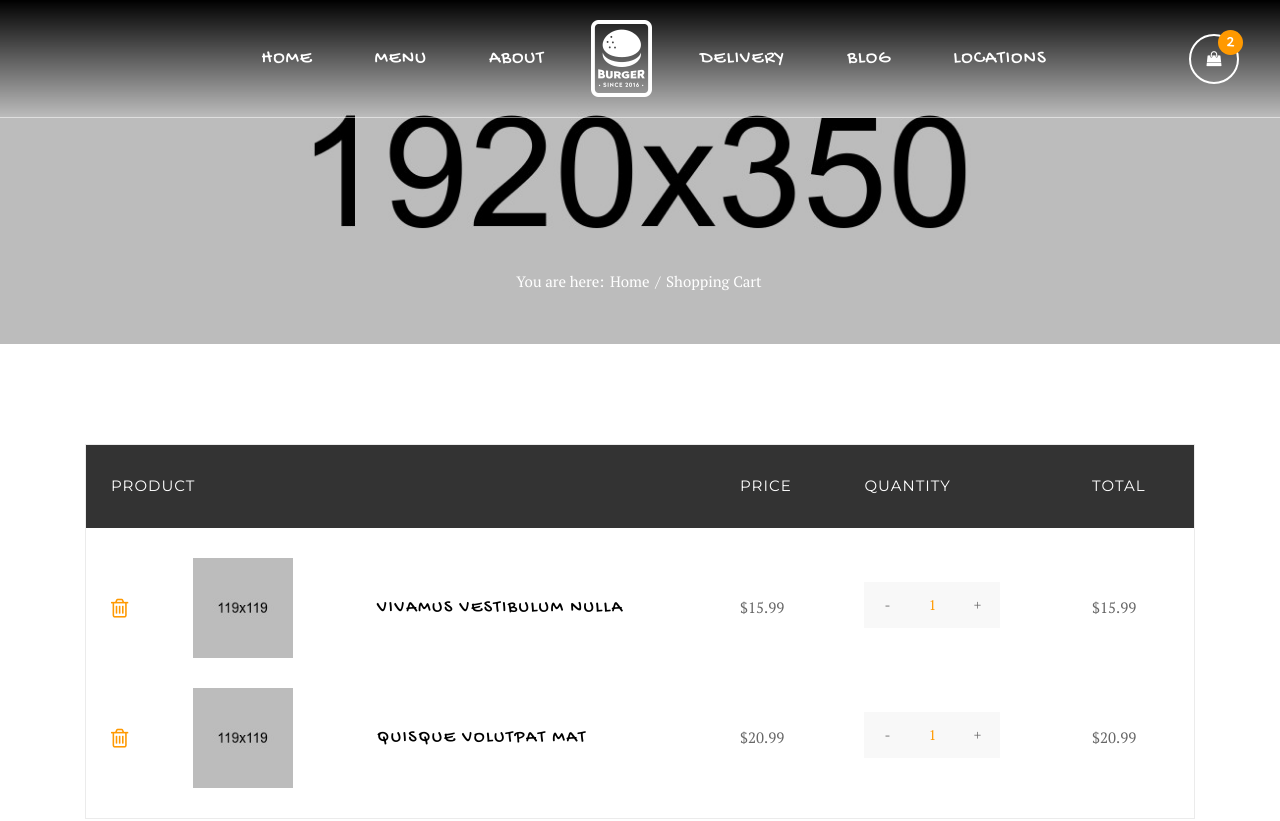
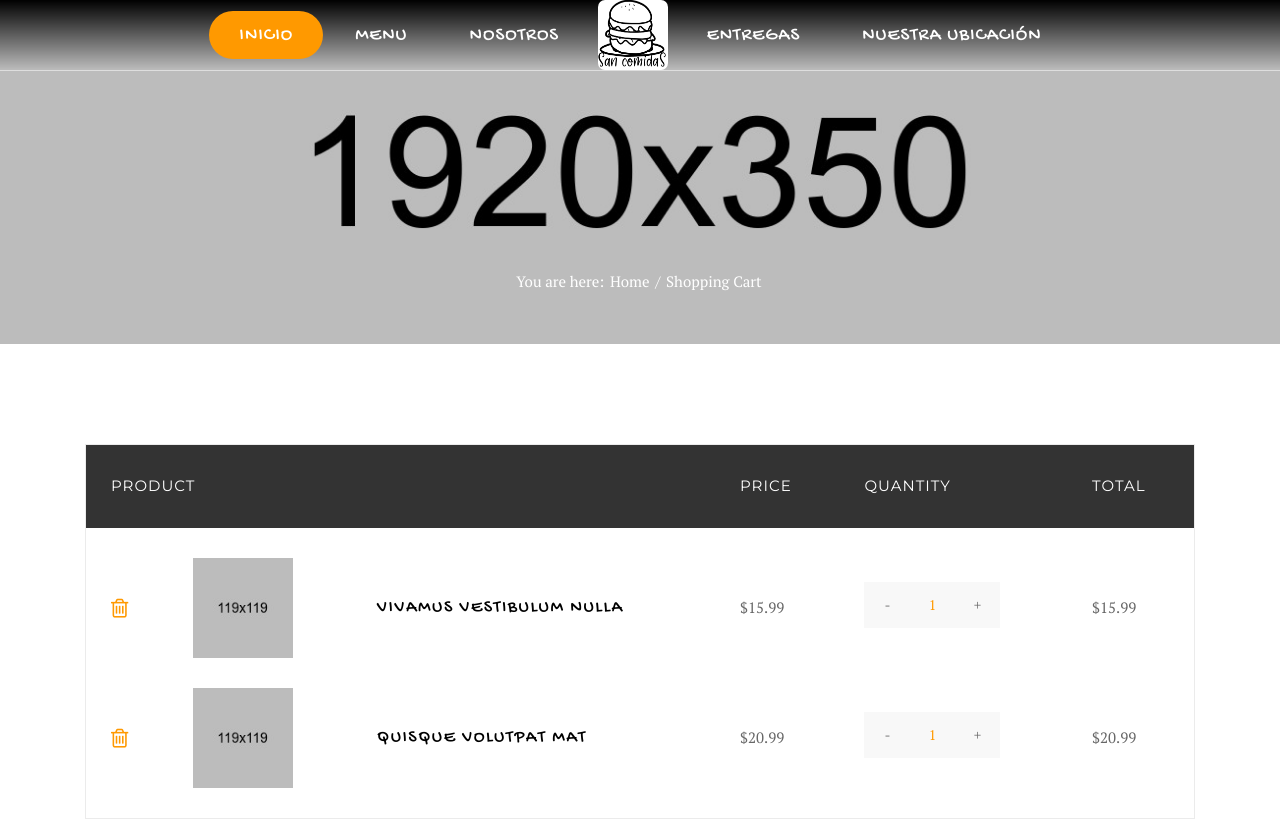
Before and after one commit to JuanKno/san-comidas, a plain HTML site: page shopping-cart.html in a window 1280 px wide. Shown: the top 821 px of the page. Drawn offline with Linux system fonts and the light colour scheme; some packages are replaced by stand-ins of ours.

Commit message:
Cambiando navbar

```diff
--- a/shopping-cart.html
+++ b/shopping-cart.html
@@ -24,50 +24,34 @@
 		    ================================================== -->
         <header>
             <nav class="navbar navbar-expand-lg navbar-dark bg-dark">
-                <a class="navbar-brand" href="index.html"><img src="images/logo.png" alt=""></a>
+                <!-- <a href="index.html" class="middle-logo"><img src="images/logo.jpg" style="width: 70px; height: 70px; border-radius: 10%;" alt=""></a> -->
                 <button class="navbar-toggler" type="button" data-toggle="collapse" data-target="#navbarSupportedContent" aria-controls="navbarSupportedContent" aria-expanded="false" aria-label="Toggle navigation">
-					<span class="navbar-toggler-icon"></span>
-				</button>
+                        <span class="navbar-toggler-icon"></span>
+                    </button>
 
-                <div class="collapse navbar-collapse" id="navbarSupportedContent">
+                <div class="collapse navbar-collapse" id="navb  arSupportedContent">
+                    <ul class="navbar-nav m-auto">
+                        <li class="nav-item active">
+                            <a class="nav-link active" href="index.html">Inicio</a>
+                        </li>
+                        <li class="nav-item">
+                            <a class="nav-link" href="menu-big.html">Menu</a>
+                        </li>
+                        <li class="nav-item">
+                            <a class="nav-link" href="about.html">Nosotros</a>
+                        </li>
+                    </ul>
+                    <a href="index.html" class="middle-logo"><img src="images/logo.jpg" style="width: 70px; height: 70px; border-radius: 10%;" alt=""></a>
                     <ul class="navbar-nav m-auto">
                         <li class="nav-item">
-                            <a class="nav-link" href="index.html">Home</a>
+                            <a class="nav-link" href="delivery.html">Entregas</a>
                         </li>
+
                         <li class="nav-item">
-                            <a class="nav-link" href="menu.html">Menu</a>
-                            <ul class="dropdown">
-                                <li><a href="menu.html">Menu Small</a></li>
-                                <li><a href="menu-medium.html">Menu Medium</a></li>
-                                <li><a href="menu-big.html">Menu Big</a></li>
-                            </ul>
-                        </li>
-                        <li class="nav-item">
-                            <a class="nav-link" href="about.html">About</a>
-                        </li>
-                    </ul>
-                    <a href="index.html" class="middle-logo"><img src="images/logo.png" alt=""></a>
-                    <ul class="navbar-nav m-auto">
-                        <li class="nav-item">
-                            <a class="nav-link" href="delivery.html">Delivery</a>
-                        </li>
-                        <li class="nav-item">
-                            <a class="nav-link" href="blog.html">Blog</a>
-                            <ul class="dropdown">
-                                <li><a href="blog.html">Blog</a></li>
-                                <li><a href="single-post.html">Single Post</a></li>
-                                <li><a href="error-404.html">Error 404</a></li>
-                                <li><a href="under-construction.html">Comming soon</a></li>
-                                <li><a href="shopping-cart.html">Shopping Cart</a></li>
-                                <li><a href="shopping-checkout.html">Checkout</a></li>
-                            </ul>
-                        </li>
-                        <li class="nav-item">
-                            <a class="nav-link" href="contact.html">Locations</a>
+                            <a class="nav-link" href="contact.html">Nuestra Ubicación</a>
                         </li>
                     </ul>
                 </div>
-                <a href="#" class="shopping-cart"><i class="fa fa-shopping-bag"></i><span>2</span></a>
 
             </nav>
         </header>
```
Also changed, not shown: about.html (+10 -26 lines), contact.html (+11 -27 lines), delivery.html (+3 -3 lines), error-404.html (+1 -1 lines), index.html (+8 -5 lines), menu-big.html (+7 -6 lines), shopping-checkout.html (+1 -1 lines), single-post.html (+13 -28 lines), images/logo.jpg (added), 2 other files.
